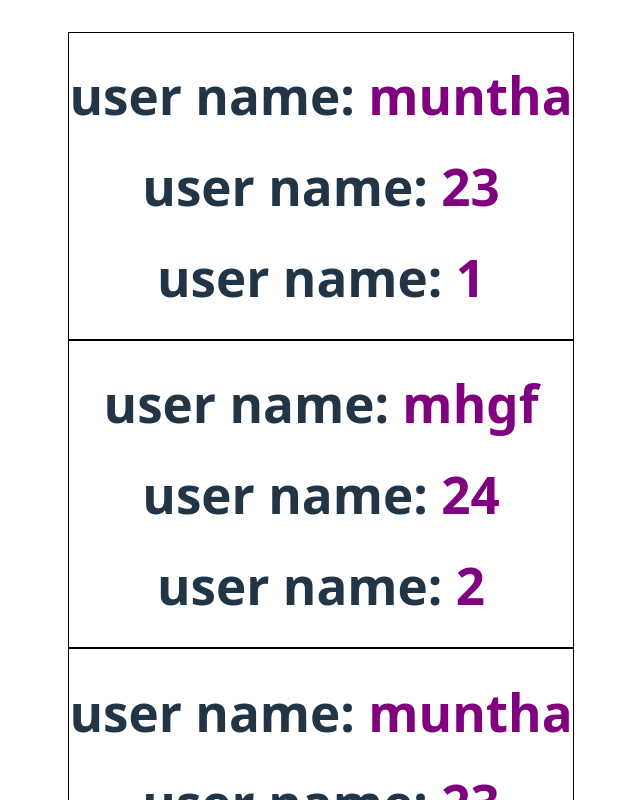
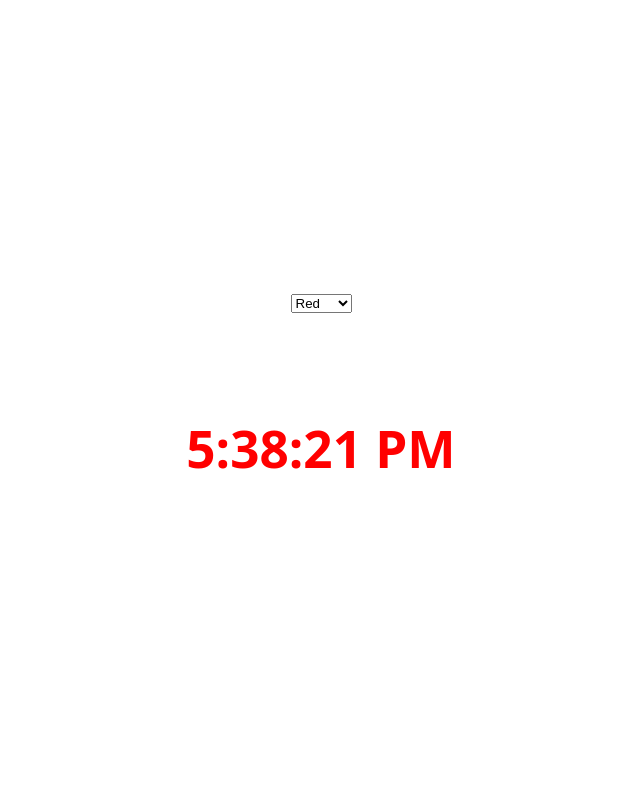
Before and after one commit to Muntahasiddique/react_blog, a React (Vite) app in the folder Onwardsto_Default_Probs/: page / in a window 1280 px wide. Shown: the top 800 px of the page, without its empty margins (319-959 px from the left). Built offline with nearby package versions, Linux system fonts and the light colour scheme.

Commit message:
Added Clock with different colrs

```diff
--- a/Onwardsto_Default_Probs/src/App.jsx
+++ b/Onwardsto_Default_Probs/src/App.jsx
@@ -4,7 +4,8 @@ import viteLogo from '/vite.svg'
 import './App.css'
 // import { Checkboxes } from './checkboxes'
 // import { Defaultprop } from './defaultprobs'
-import { ReuseComponents } from './reusecomponents'
+// import { ReuseComponents } from './reusecomponents'
+import { Clockprop } from './taskClock'
 function App() {
   // to get input feild
   // const [val, setval] = useState("")
@@ -71,6 +72,19 @@ const Userdata =[
     id:4
   }
 ]
+    {/* .
+.
+.
+.
+.
+.
+.
+.
+.
+.
+*/}
+{/* making clock */}
+const [color, setcolor] = useState("red")
   return (
     <div>
  {/* <Defaultprop color="orange" >
@@ -232,14 +246,39 @@ setcity(event.target.value)
 */}
 {/* Reuse Component in loop */}
 
-{
+{/* {
   Userdata.map((item)=>(
     <div key={item.id} >
 <ReuseComponents userdata={item} />
 </div>
   ))
 
-}
+} */}
+    {/* .
+.
+.
+.
+.
+.
+.
+.
+.
+.
+*/}
+{/* making clock */}
+<select name="" id="" onChange={(event)=>
+  setcolor(event.target.value)
+} >
+  <option value={"red"}>Red</option>
+  <option value={"Blue"}>Blue</option>
+  <option value={"purple"}>Purple</option>
+</select>
+<br />
+<br />
+<br />
+<br />
+<Clockprop color={color} />
+
     </div>
   )
 }
--- a/Onwardsto_Default_Probs/src/taskClock.jsx
+++ b/Onwardsto_Default_Probs/src/taskClock.jsx
@@ -1,9 +1,20 @@
 import { useEffect,useState } from "react";
 
-export function Defaultprop({}){
-return(
+export function Clockprop({color}) {
+const [time , setTime] = useState(0)
+
+            useEffect(()=>{
+// setintervel(Date,sec)
+            setInterval(()=>{
+setTime(new Date().toLocaleTimeString())
+            },1000 )
+        },[])
+
+        return(
     <div>
-        {useEffect}
+         <h1 style={{color:color}} >
+           {time}
+         </h1>
     </div>
 )
 }
```
